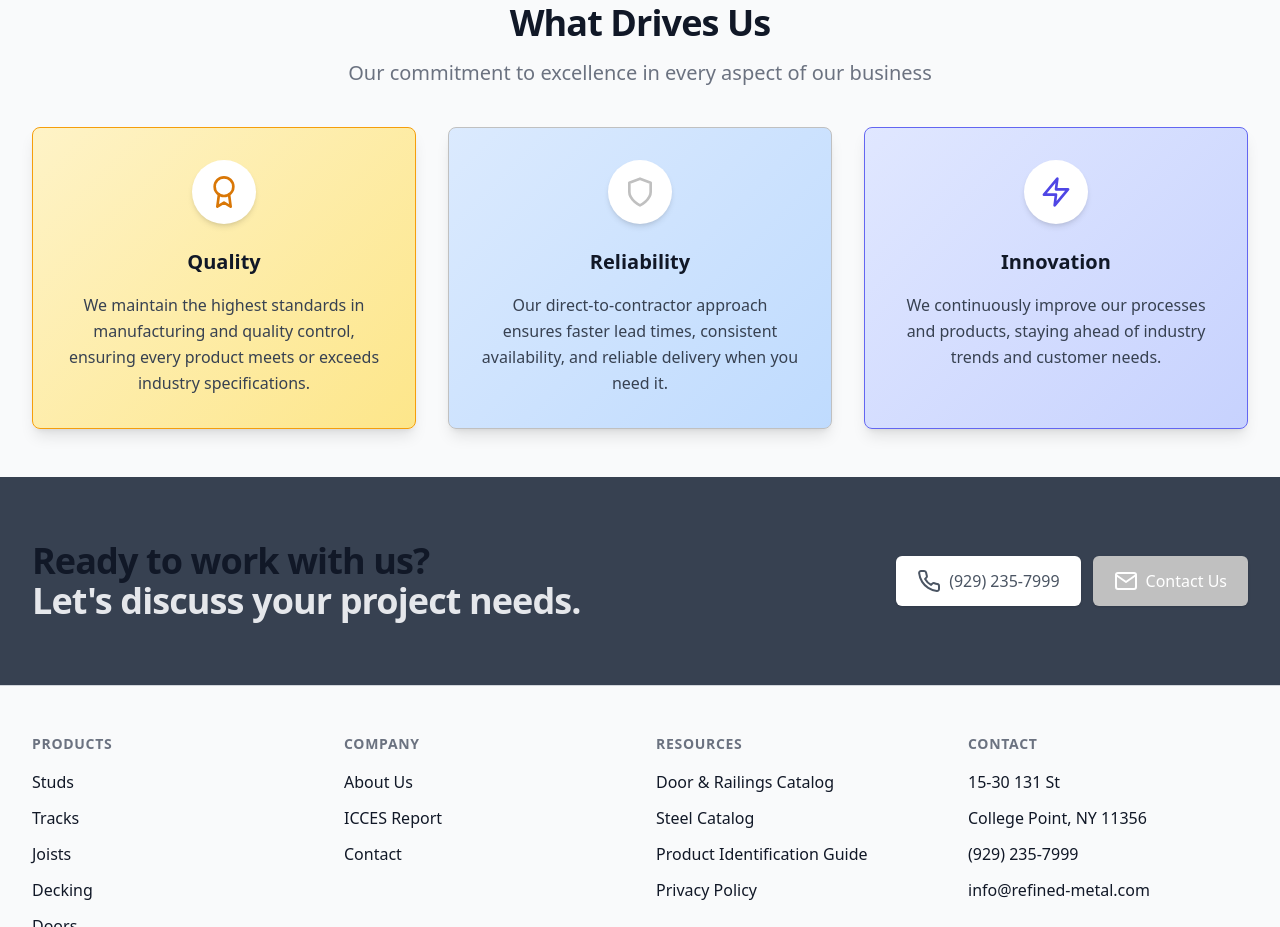
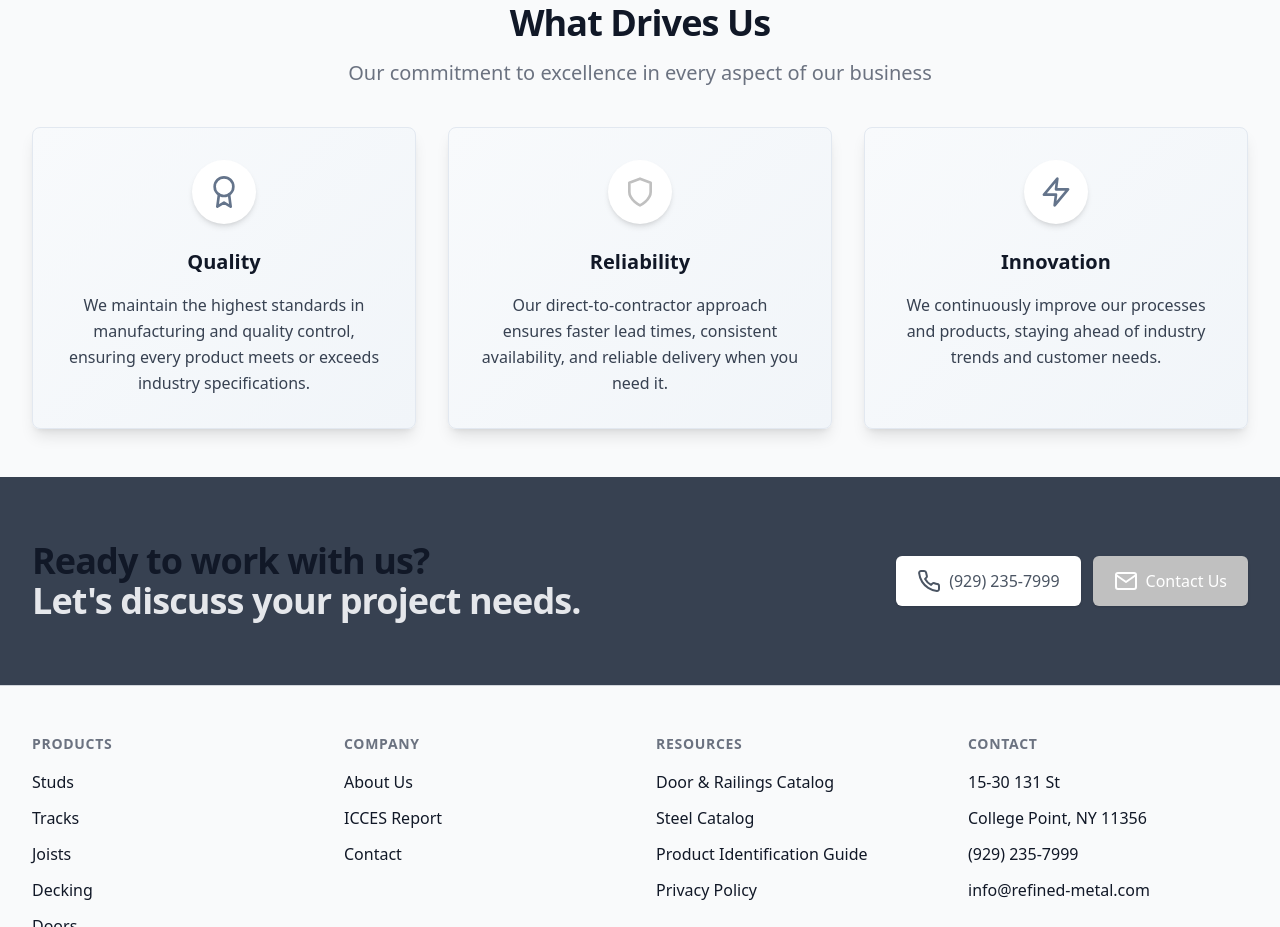
Before and after one commit to brandonlin04/refined-metal, a website: page about.html in a window 1280 px wide. Shown: the part 1080-2007 px from the top of the page. Drawn offline with nearby package versions, Linux system fonts and the light colour scheme.

Commit message:
updated about us boxes

```diff
--- a/about.html
+++ b/about.html
@@ -46,18 +46,18 @@
         }
 
         .quality-card {
-            background: linear-gradient(135deg, #fef3c7 0%, #fde68a 100%);
-            border: 1px solid #f59e0b;
+            background: linear-gradient(135deg, #f8fafc 0%, #f1f5f9 100%);
+            border: 1px solid #e2e8f0;
         }
 
         .reliability-card {
-            background: linear-gradient(135deg, #dbeafe 0%, #bfdbfe 100%);
-            border: 1px solid #C0C0C0;
+            background: linear-gradient(135deg, #f8fafc 0%, #f1f5f9 100%);
+            border: 1px solid #e2e8f0;
         }
 
         .innovation-card {
-            background: linear-gradient(135deg, #e0e7ff 0%, #c7d2fe 100%);
-            border: 1px solid #6366f1;
+            background: linear-gradient(135deg, #f8fafc 0%, #f1f5f9 100%);
+            border: 1px solid #e2e8f0;
         }
 
         .value-icon {
@@ -159,7 +159,7 @@
                     <!-- Quality -->
                     <div class="value-card quality-card rounded-lg overflow-hidden shadow-lg p-8">
                         <div class="mx-auto flex items-center justify-center h-16 w-16 rounded-full bg-white shadow-md mb-6">
-                            <i data-feather="award" class="value-icon h-8 w-8 text-amber-600"></i>
+                            <i data-feather="award" class="value-icon h-8 w-8" style="color: #64748b;"></i>
                         </div>
                         <h3 class="text-xl font-bold text-gray-900 text-center mb-4">Quality</h3>
                         <p class="text-gray-700 text-center leading-relaxed">
@@ -181,7 +181,7 @@
                     <!-- Innovation -->
                     <div class="value-card innovation-card rounded-lg overflow-hidden shadow-lg p-8">
                         <div class="mx-auto flex items-center justify-center h-16 w-16 rounded-full bg-white shadow-md mb-6">
-                            <i data-feather="zap" class="value-icon h-8 w-8 text-indigo-600"></i>
+                            <i data-feather="zap" class="value-icon h-8 w-8" style="color: #64748b;"></i>
                         </div>
                         <h3 class="text-xl font-bold text-gray-900 text-center mb-4">Innovation</h3>
                         <p class="text-gray-700 text-center leading-relaxed">
```
